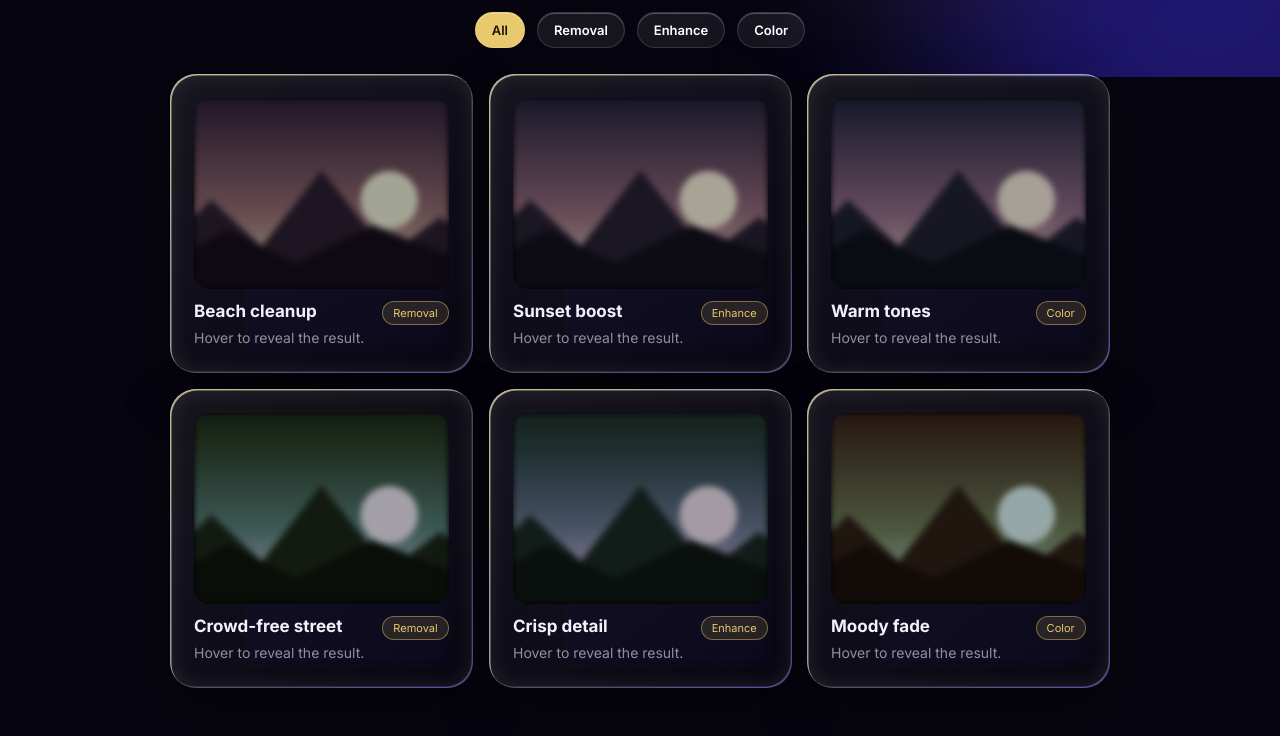
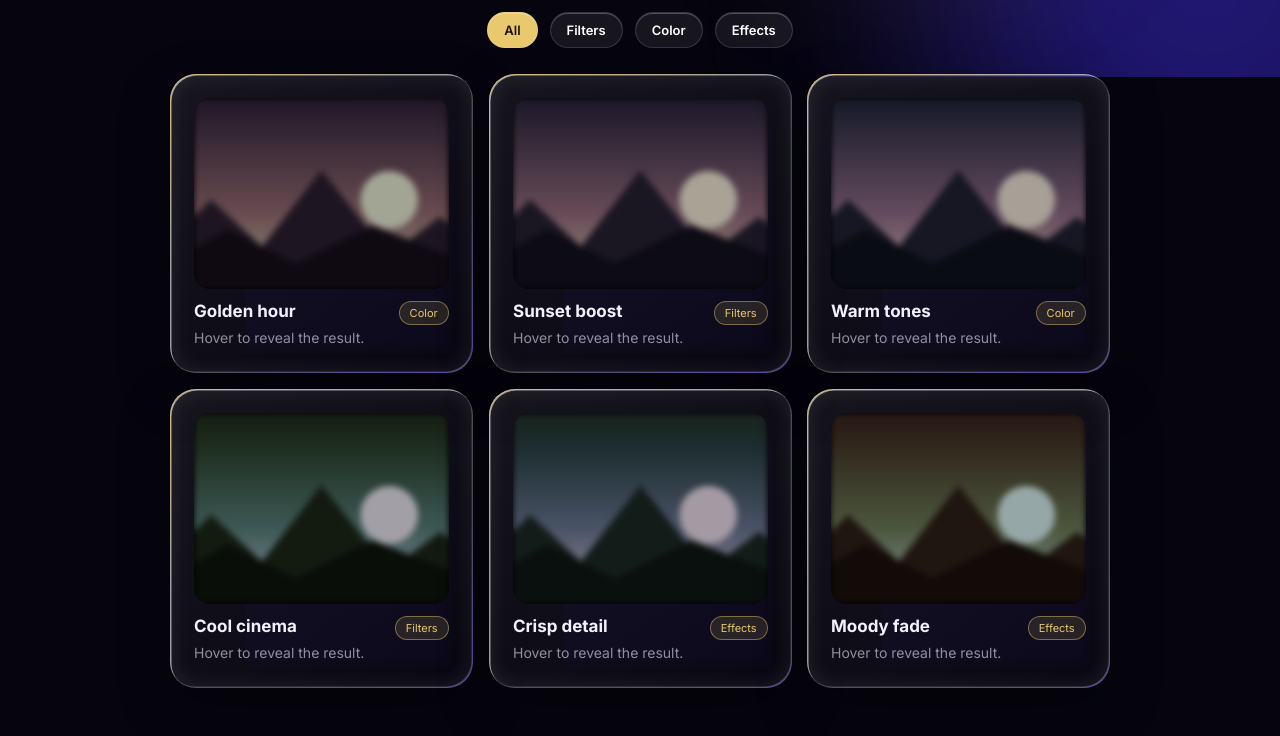
Before and after one commit to clearly-app/clearly-app.github.io, a plain HTML site: page gallery.html in a window 1280 px wide. Shown: the part 723-1459 px from the top of the page. Drawn offline with nearby package versions, Linux system fonts and the light colour scheme; a web font is replaced by a local one.

Commit message:
Add files via upload

```diff
--- a/gallery.html
+++ b/gallery.html
@@ -4,7 +4,7 @@
   <meta charset="UTF-8">
   <meta name="viewport" content="width=device-width,initial-scale=1">
   <title>Gallery – Clearly</title>
-  <link rel="manifest" href="manifest.json">
+
   <link rel="stylesheet" href="style.css">
   <style>
     .thumb{position:relative;aspect-ratio:4/3;border-radius:16px;overflow:hidden;margin-bottom:12px;background:#000}
@@ -44,7 +44,7 @@
     if (i !== undefined) { W.splice(i, 1); localStorage.setItem(WK, JSON.stringify(W)); location.reload(); }
   };
 
-  const S = [["Beach cleanup","Removal",20],["Sunset boost","Enhance",0],["Warm tones","Color",340],["Crowd-free street","Removal",200],["Crisp detail","Enhance",260],["Moody fade","Color",120]];
+  const S = [["Golden hour","Color",20],["Sunset boost","Filters",0],["Warm tones","Color",340],["Cool cinema","Filters",200],["Crisp detail","Effects",260],["Moody fade","Effects",120]];
   const show = document.getElementById("show");
   show.innerHTML = S.map((s, i) => `<div class="glass card" data-c="${s[1]}" style="--d:${i * 0.06}s"><div class="thumb">
     <svg class="b" style="filter:hue-rotate(${s[2]}deg) blur(3px) grayscale(.7) brightness(.7)"><use href="#scene" width="100%" height="100%"/></svg>
@@ -52,7 +52,7 @@
     <span class="tag live">${s[1]}</span><h3>${s[0]}</h3><p>Hover to reveal the result.</p></div>`).join("");
 
   const chips = document.getElementById("chips");
-  chips.innerHTML = ["All", "Removal", "Enhance", "Color"].map((c, i) => `<button class="btn mini chip ${i ? "" : "on"}" data-f="${c}">${c}</button>`).join("");
+  chips.innerHTML = ["All", "Filters", "Color", "Effects"].map((c, i) => `<button class="btn mini chip ${i ? "" : "on"}" data-f="${c}">${c}</button>`).join("");
   chips.onclick = (e) => {
     const f = e.target.dataset.f;
     if (!f) return;
```
Also changed, not shown: index.html (+1 -1 lines).
